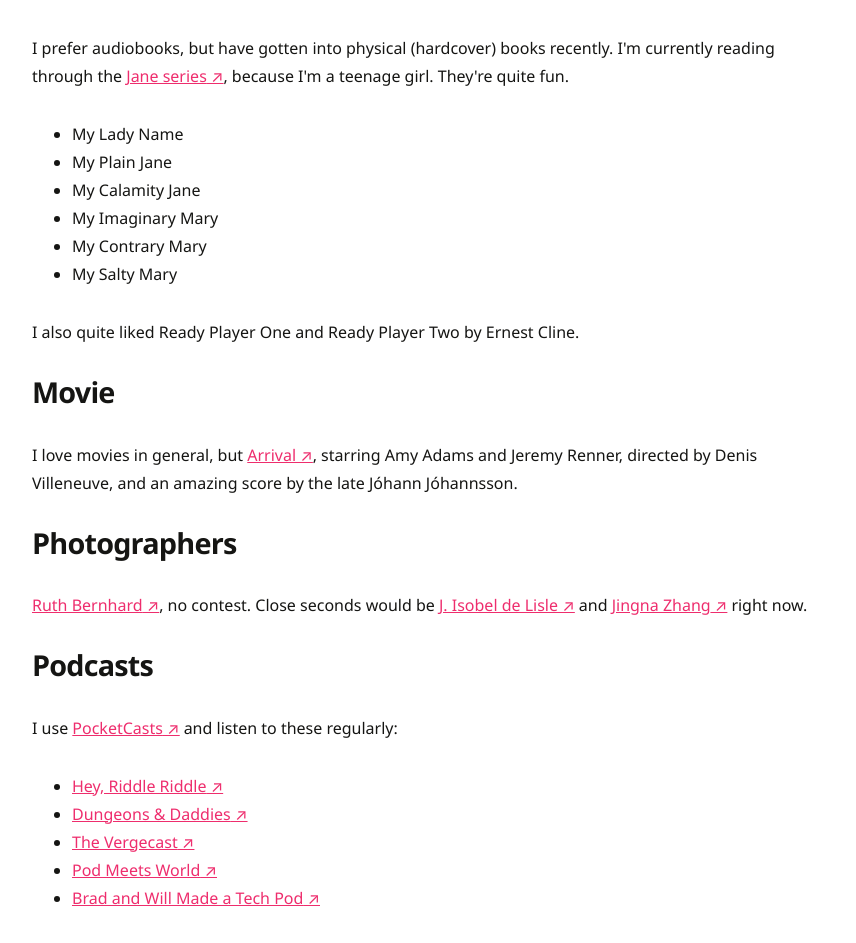
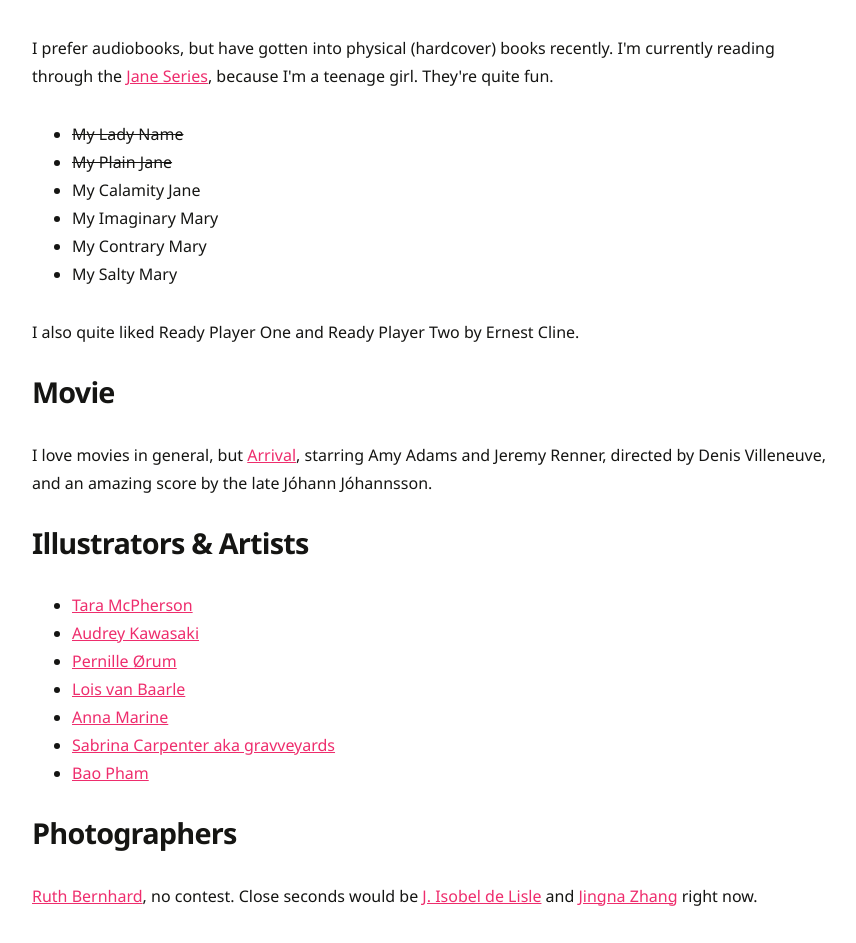
Before and after one commit to jomurgel/jomurgel-learn, a Next.js app: page /codex in a window 1280 px wide. Shown: the part 1085-2028 px from the top of the page, without its empty margins (208-1064 px from the left). Built offline with nearby package versions, Linux system fonts and the light colour scheme.

Commit message:
updates codex

```diff
--- /dev/null
+++ b/src/app/codex/content.mdx
@@ -0,0 +1,40 @@
+## Music
+
+[Kintsugi](https://open.spotify.com/album/6BK3muExDOuk0VnyMn9NVw?si=x-fq2btXSO-DxK0xZWIMLg) by Death Cab for Cutie always feels like an album I need when I need a chill vibe. My music otherwise ebbs and flows. I'm not particularly musical myself, so I like music based on how it makes me feel. I like a lot of individual songs, fewer full albums, and even fewer actual bands.
+
+## Books
+I prefer audiobooks, but have gotten into physical (hardcover) books recently. I'm currently reading through the [Jane Series](https://www.harpercollins.com/collections/books-series-the-lady-janies), because I'm a teenage girl. They're quite fun.
+
+[//]: <> (@todo: figure out why strikethrough isn't working as tildes)
+- <strike>My Lady Name</strike>
+- <strike>My Plain Jane</strike>
+- My Calamity Jane
+- My Imaginary Mary
+- My Contrary Mary
+- My Salty Mary
+
+I also quite liked Ready Player One and Ready Player Two by Ernest Cline.
+
+## Movie
+I love movies in general, but [Arrival](https://www.imdb.com/title/tt2543164/), starring Amy Adams and Jeremy Renner, directed by Denis Villeneuve, and an amazing score by the late Jóhann Jóhannsson.
+
+## Illustrators & Artists
+- [Tara McPherson](https://www.taramcpherson.com/)
+- [Audrey Kawasaki](https://www.audkawa.com/)
+- [Pernille Ørum](https://www.instagram.com/pernilleoerum/?hl=en)
+- [Lois van Baarle](https://loish.net/)
+- [Anna Marine](https://www.instagram.com/annamarineart/?hl=en)
+- [Sabrina Carpenter aka gravveyards](https://www.instagram.com/gravveyards/?hl=en)
+- [Bao Pham](https://www.instagram.com/baotpham/)
+
+## Photographers
+[Ruth Bernhard](https://en.wikipedia.org/wiki/Ruth_Bernhard), no contest. Close seconds would be [J. Isobel de Lisle](https://www.instagram.com/jisobeldelisle/?hl=en) and [Jingna Zhang](https://www.zhangjingna.com/) right now.
+
+## Podcasts
+I use [PocketCasts](https://pocketcasts.com) and listen to these regularly:
+
+- [Hey, Riddle Riddle](https://www.heyriddleriddle.com/)
+- [Dungeons & Daddies](https://www.dungeonsanddaddies.com/)
+- [The Vergecast](https://www.theverge.com/the-vergecast")
+- [Pod Meets World](https://podmeetsworldshow.com/)
+- [Brad and Will Made a Tech Pod](https://techpod.content.town/)
--- /dev/null
+++ b/src/app/codex/layout.tsx
@@ -0,0 +1,14 @@
+import type { Metadata } from 'next'
+
+export const metadata: Metadata = {
+  title: 'The Jo Murgel Codex',
+  description: 'A list of follows, faves, and other information.',
+  openGraph: {
+    title: 'About Jo Murgel',
+    description: 'A list of follows, faves, and other information.',
+  },
+}
+
+export default function AboutLayout( { children }: { children: React.ReactNode } ) {
+  return <>{children}</>
+}
--- a/src/app/codex/page.tsx
+++ b/src/app/codex/page.tsx
@@ -1,13 +1,6 @@
-import type { Metadata } from 'next'
+'use client'
 
-export const metadata: Metadata = {
-  title: 'The Jo Murgel Codex',
-  description: 'A list of follows, faves, and other information.',
-  openGraph: {
-    title: 'About Jo Murgel',
-    description: 'A list of follows, faves, and other information.',
-  },
-}
+import Content from './content.mdx'
 
 const Codex = () => {
   return (
@@ -24,39 +17,7 @@
       <hr />
 
       <section>
-        <h2>Music</h2>
-        <p><a href="https://open.spotify.com/album/6BK3muExDOuk0VnyMn9NVw?si=x-fq2btXSO-DxK0xZWIMLg" target="_blank" rel="noopener noreferrer">Kintsugi</a> by Death Cab for Cutie always feels like an album I need when I need a chill vibe. My music otherwise ebbs and flows. I'm not particularly musical myself, so I like music based on how it makes me feel. I like a lot of individual songs, fewer full albums, and even fewer actual bands.</p>
-
-        <h2>Books</h2>
-        <p>I prefer audiobooks, but have gotten into physical (hardcover) books recently. I'm currently reading through the <a href="https://www.harpercollins.com/collections/books-series-the-lady-janies" target="_blank" rel="noopener no referrer">Jane series</a>, because I'm a teenage girl. They're quite fun.</p>
-
-        <ul>
-          <li>My Lady Name</li>
-          <li>My Plain Jane</li>
-          <li>My Calamity Jane</li>
-          <li>My Imaginary Mary</li>
-          <li>My Contrary Mary</li>
-          <li>My Salty Mary</li>
-        </ul>
-
-        <p>I also quite liked Ready Player One and Ready Player Two by Ernest Cline.</p>
-
-        <h2>Movie</h2>
-        <p>I love movies in general, but <a href="https://www.imdb.com/title/tt2543164/" target="_blank" rel="noopener noreferrer">Arrival</a>, starring Amy Adams and Jeremy Renner, directed by Denis Villeneuve, and an amazing score by the late Jóhann Jóhannsson.</p>
-
-        <h2>Photographers</h2>
-        <p><a href="https://en.wikipedia.org/wiki/Ruth_Bernhard" target="_blank" rel="noopener noreferrer">Ruth Bernhard</a>, no contest. Close seconds would be <a href="https://www.instagram.com/jisobeldelisle/?hl=en" target="_blank" rel="noopener noreferrer">J. Isobel de Lisle</a> and <a href="https://www.zhangjingna.com/" target="_blank" rel="noopener noreferrer">Jingna Zhang</a> right now.</p>
-
-        <h2>Podcasts</h2>
-        <p>I use <a href="" target="_blank" rel="noopener noreferrer">PocketCasts</a> and listen to these regularly:</p>
-
-        <ul>
-          <li><a href="https://www.heyriddleriddle.com/" target="_blank" rel="noopener noreferrer">Hey, Riddle Riddle</a></li>
-          <li><a href="https://www.dungeonsanddaddies.com/" target="_blank" rel="noopener noreferrer">Dungeons & Daddies</a></li>
-          <li><a href="https://www.theverge.com/the-vergecast" target="_blank" rel="noopener noreferrer">The Vergecast</a></li>
-          <li><a href="https://podmeetsworldshow.com/" target="_blank" rel="noopener noreferrer">Pod Meets World</a></li>
-          <li><a href="https://techpod.content.town/" target="_blank" rel="noopener noreferrer">Brad and Will Made a Tech Pod</a></li>
-        </ul>
+        <Content />
       </section>
     </main>
   )
```
